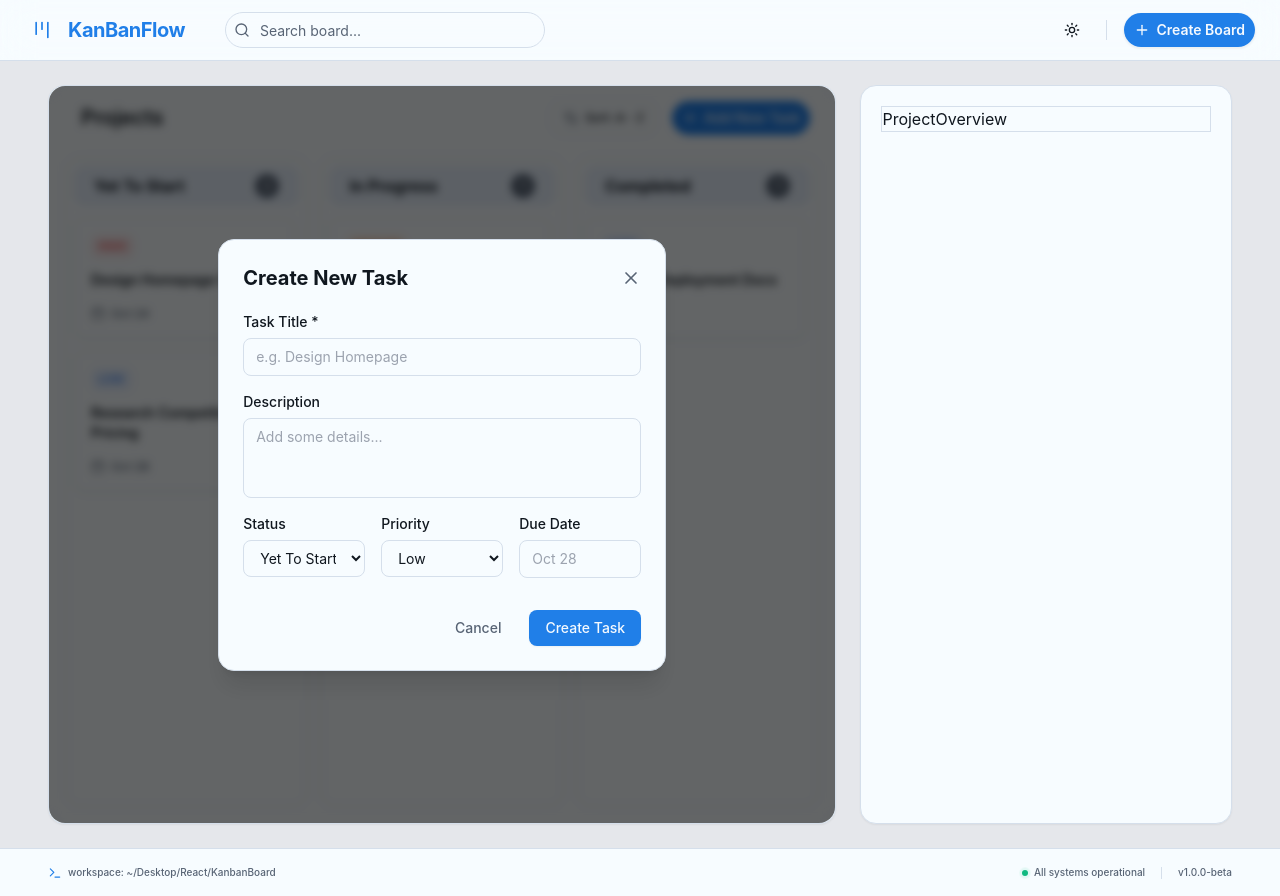
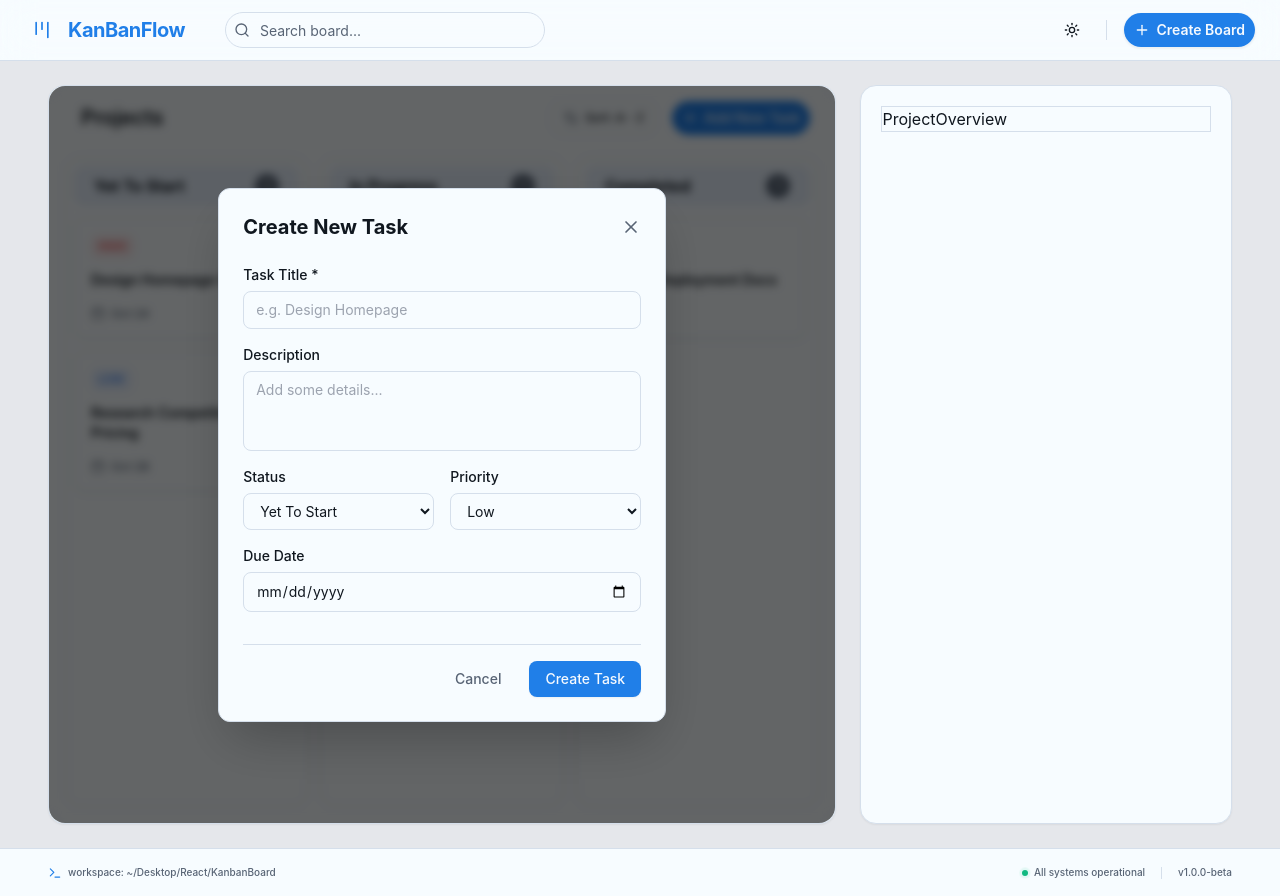
Before and after one commit to julianver200/KanbanBoard, a React (Vite) app: page / in a window 1280 px wide. Both pictures are taken after a click on the button "Add New Task". Built offline with nearby package versions, Linux system fonts and the light colour scheme.

Commit message:
Creates Add task modal

```diff
--- a/src/components/main-card/Project.tsx
+++ b/src/components/main-card/Project.tsx
@@ -73,7 +73,6 @@
 
     return (
         <div>
-            {/* FIXED: We removed the extra button and passed the click function directly to your Header! */}
             <div className="mb-4">
                 <ProjectHeader onAddTaskClick={() => setIsModalOpen(true)} />
             </div>
--- a/src/components/main-card/project-card/AddTaskModal.tsx
+++ b/src/components/main-card/project-card/AddTaskModal.tsx
@@ -1,11 +1,10 @@
 import { useState } from "react";
 import { X } from "lucide-react";
-import { type Task } from "./TaskCards"; // Adjust this path if your TaskCards is in a different folder!
+import { type Task } from  "./TaskCards"
 
 interface AddTaskModalProps {
     isOpen: boolean;
     onClose: () => void;
-  // We pass the task AND the name of the column it belongs to
     onAddTask: (task: Task, columnName: string) => void;
 }
 
@@ -16,45 +15,49 @@
     const [dueDate, setDueDate] = useState("");
     const [status, setStatus] = useState<string>("Yet To Start");
 
-  // ✅ The "Invisibility Cloak": If the switch is false, render nothing!
     if (!isOpen) return null;
 
     const handleSubmit = (e: React.FormEvent) => {
     e.preventDefault();
+
+    let formattedDate = "No Date";
+    if (dueDate) {
+        const dateObj = new Date(dueDate);
+        formattedDate = dateObj.toLocaleDateString('en-US', { month: 'short', day: 'numeric' });
+    }
 
     const newTask: Task = {
         id: `TASK-${Math.floor(Math.random() * 10000)}`,
         title,
         description,
         priority,
-        dueDate: dueDate || "No Date",
+        dueDate: formattedDate,
     };
-
-    // Send both the task AND the chosen status (column name) back to Project.tsx
     onAddTask(newTask, status);
 
-    // Reset all fields so the form is clean the next time you open it
     setTitle("");
     setDescription("");
-    setPriority("Medium");
+    setPriority("Low");
     setDueDate("");
-    setStatus("Yet To Start");
-    onClose();
+    setStatus("Yet to Start");
+
 };
 
 return (
-    <div className="fixed inset-0 z-50 flex items-center justify-center bg-black/60 backdrop-blur-sm rounded-2xl     px-4">
-        <div className="w-full max-w-md rounded-2xl border border-border bg-card p-6 shadow-xl relative animate-in fade-in zoom-in-95 duration-200">
+    <div className="fixed inset-0 z-50 bg-black/60 backdrop-blur-sm flex items-center justify-center p-4 rounded-2xl">
 
-        {/* Header */}
-        <div className="flex items-center justify-between mb-5">
+        <div className="bg-card w-full max-w-md p-6 rounded-xl border border-border shadow-2xl relative animate-in fade-in zoom-in-95 duration-200">
+
+        <div className="flex items-center justify-between mb-6">
             <h2 className="text-xl font-bold text-foreground">Create New Task</h2>
-            <button onClick={onClose} className="text-muted-foreground hover:text-foreground transition-colors">
+            <button
+                onClick={onClose}
+                className="text-muted-foreground hover:text-foreground transition-colors"
+            >
                 <X className="h-5 w-5" />
             </button>
         </div>
 
-        {/* Form */}
         <form onSubmit={handleSubmit} className="flex flex-col gap-4">
         <div className="flex flex-col gap-1.5">
             <label className="text-sm font-medium text-foreground">Task Title *</label>
@@ -64,28 +67,28 @@
                 value={title}
                 onChange={(e) => setTitle(e.target.value)}
                 placeholder="e.g. Design Homepage"
-                className="w-full rounded-md border border-border bg-background px-3 py-2 text-sm text-foreground focus:outline-none focus:ring-2 focus:ring-primary/50"
+                className="w-full rounded-md border border-border bg-background px-3 py-2 text-sm focus:outline-none focus:ring-2 focus:ring-primary/50"
             />
         </div>
-
         <div className="flex flex-col gap-1.5">
                 <label className="text-sm font-medium text-foreground">Description</label>
                 <textarea
                 value={description}
                 onChange={(e) => setDescription(e.target.value)}
                 placeholder="Add some details..."
-                    className="w-full rounded-md border border-border bg-background px-3 py-2 text-sm text-foreground focus:outline-none focus:ring-2 focus:ring-primary/50 min-h-[80px] resize-none"
+                className="w-full rounded-md border border-border bg-background px-3 py-2 text-sm focus:outline-none focus:ring-2 focus:ring-primary/50 min-h-[80px] resize-none"
                 />
             </div>
 
-            <div className="flex gap-4">
+        <div className="grid grid-cols-2 gap-4">
+
             {/* Status Dropdown */}
-                <div className="flex flex-col gap-1.5 w-1/3">
+            <div className="flex flex-col gap-1.5">
                 <label className="text-sm font-medium text-foreground">Status</label>
                 <select
                     value={status}
                     onChange={(e) => setStatus(e.target.value)}
-                className="w-full rounded-md border border-border bg-background px-3 py-2 text-sm text-foreground focus:outline-none focus:ring-2 focus:ring-primary/50"
+                    className="w-full rounded-md border border-border bg-background px-3 py-2 text-sm focus:outline-none focus:ring-2 focus:ring-primary/50"
                 >
                     <option value="Yet To Start">Yet To Start</option>
                     <option value="In Progress">In Progress</option>
@@ -93,13 +96,12 @@
                 </select>
             </div>
 
-            {/* Priority Dropdown */}
-            <div className="flex flex-col gap-1.5 w-1/3">
+            <div className="flex flex-col gap-1.5">
                 <label className="text-sm font-medium text-foreground">Priority</label>
                 <select
                     value={priority}
                     onChange={(e) => setPriority(e.target.value as "Low" | "Medium" | "High")}
-                    className="w-full rounded-md border border-border bg-background px-3 py-2 text-sm text-foreground focus:outline-none focus:ring-2 focus:ring-primary/50"
+                    className="w-full rounded-md border border-border bg-background px-3 py-2 text-sm focus:outline-none focus:ring-2 focus:ring-primary/50"
                 >
                     <option value="Low">Low</option>
                     <option value="Medium">Medium</option>
@@ -107,20 +109,19 @@
                 </select>
             </div>
 
-            {/* Due Date Input */}
-            <div className="flex flex-col gap-1.5 w-1/3">
+        </div>
+
+        <div className="flex flex-col gap-1.5">
             <label className="text-sm font-medium text-foreground">Due Date</label>
             <input
-                    type="text"
+            type="date"
             value={dueDate}
             onChange={(e) => setDueDate(e.target.value)}
-                    placeholder="Oct 28"
-                    className="w-full rounded-md border border-border bg-background px-3 py-2 text-sm text-foreground focus:outline-none focus:ring-2 focus:ring-primary/50"
+            className="w-full rounded-md border border-border bg-background px-3 py-2 text-sm focus:outline-none focus:ring-2 focus:ring-primary/50 [&::-webkit-calendar-picker-indicator]:dark:invert"
             />
         </div>
-            </div>
-            {/* Footer Buttons */}
-            <div className="mt-4 flex justify-end gap-3">
+
+        <div className="mt-4 flex justify-end gap-3 pt-4 border-t border-border">
             <button
             type="button"
             onClick={onClose}
@@ -136,6 +137,7 @@
             </button>
         </div>
         </form>
+
         </div>
     </div>
     );
```
Lines whose indentation alone changed are shown as unchanged.
